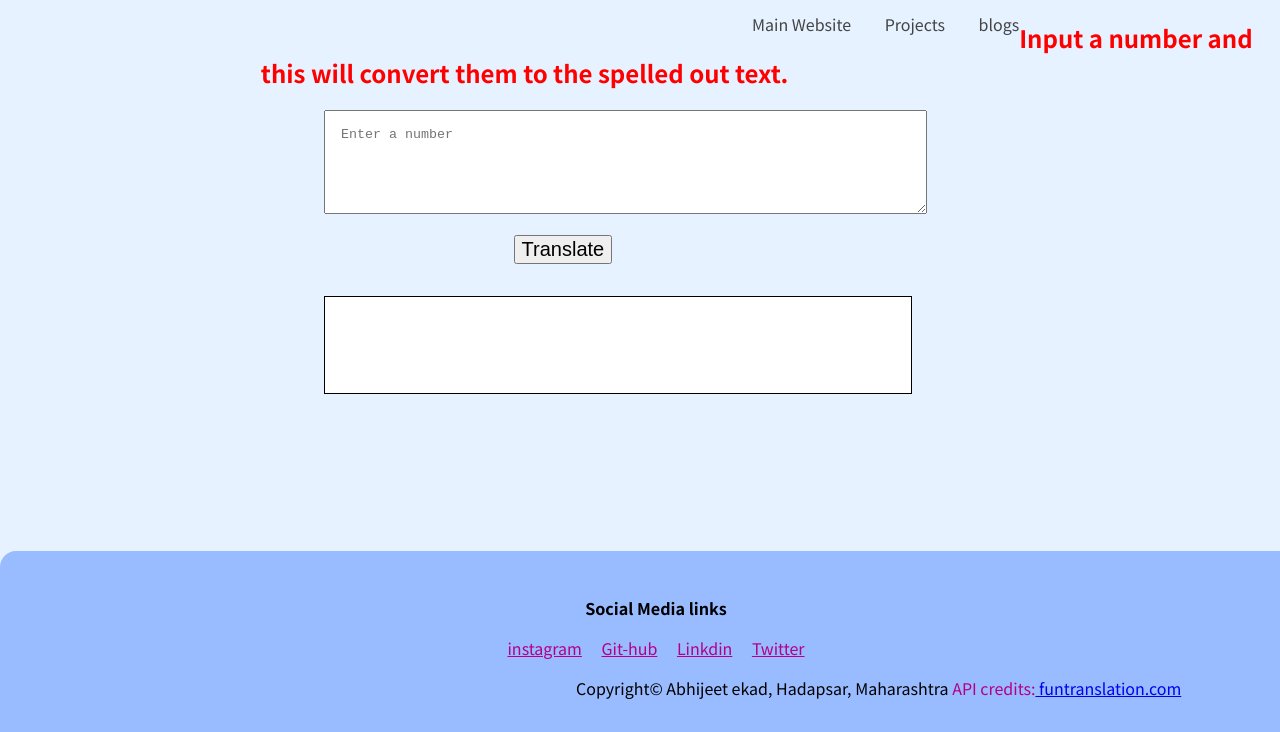
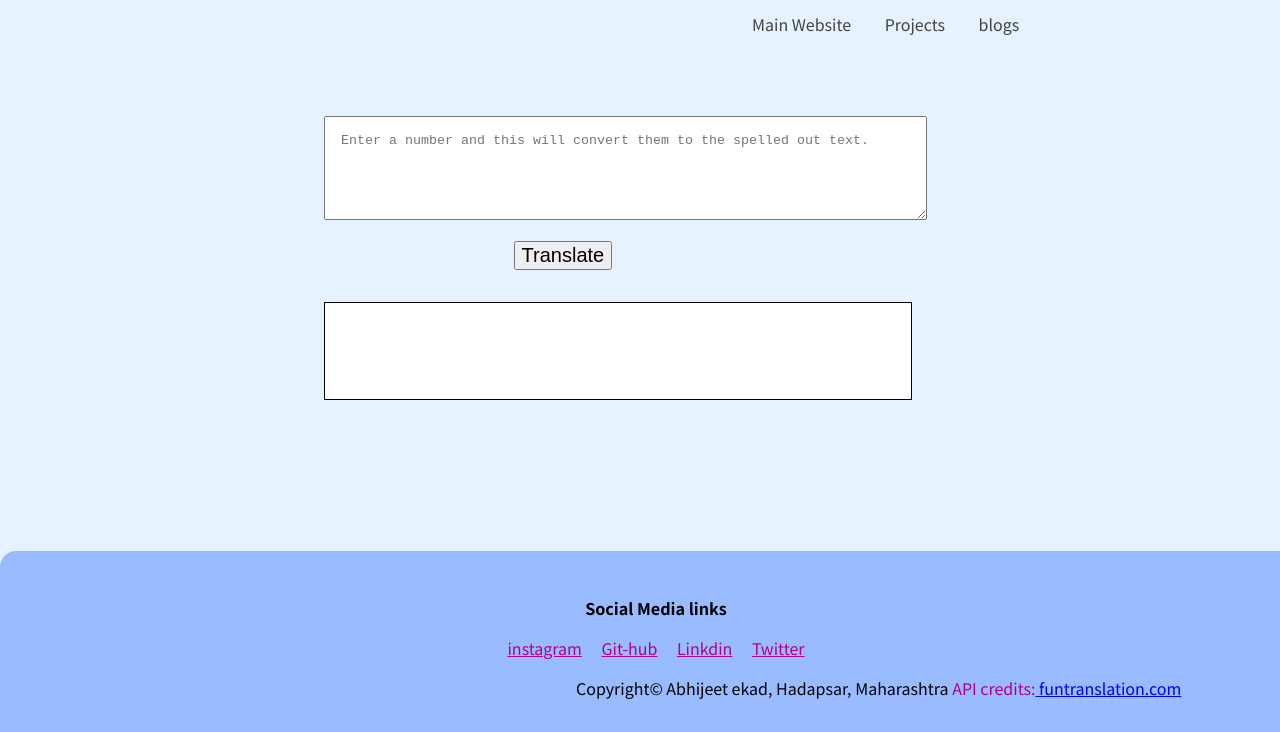
Before and after one commit to abhijeetekad/number-to-word-translater, a plain HTML site: page index.html in a window 1280 px wide. Shown: the part 68-800 px from the top of the page. Drawn offline with Linux system fonts and the light colour scheme.

Commit message:
more code

```diff
--- a/index.html
+++ b/index.html
@@ -4,15 +4,15 @@
     <meta charset="UTF-8">
     <meta name="viewport" content="width=device-width, initial-scale=1.0">
     <meta name="viewport" content="width=device-width, initial-scale=1.0">
+
     <title> Numbers to words translater </title>
     <link href="styles.css" rel="stylesheet" />
     <style>
         body{
             background-color: #e6f2ff;
+
         }
-        .numbersline{
-            margin-left: 20%;
-        }
+
         #btn-translate{
             margin-left: 40%;
             font-size: 20px;
@@ -56,8 +56,8 @@
         </div>
 
     </header>
-    <h2 class="numbersline" style="color: red;"> Input a number and this will convert them to the spelled out text.</h2>
-    <textarea id="txt-input" placeholder="Enter a number"></textarea>
+
+    <textarea id="txt-input" placeholder="Enter a number and this will convert them to the spelled out text."></textarea>
 
     <button id="btn-translate">Translate</button>
 
--- a/styles.css
+++ b/styles.css
@@ -24,6 +24,7 @@ header::after{
 .container{
     width: 80%;
     margin: 0 auto;
+    padding-bottom: 5rem;
 }
 div{
     float: left;
```
